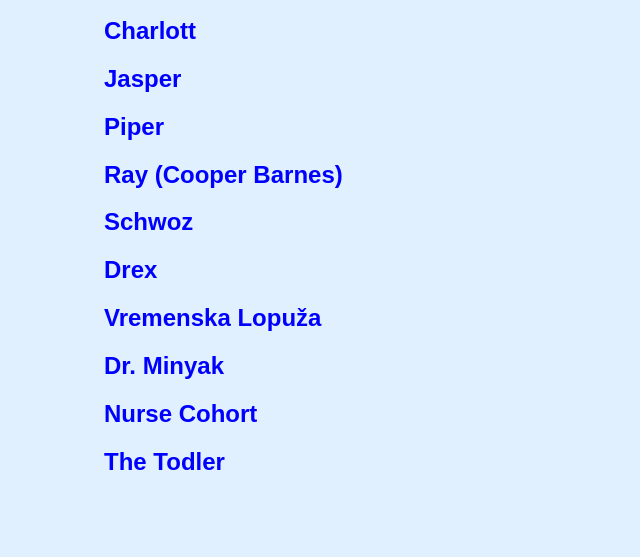
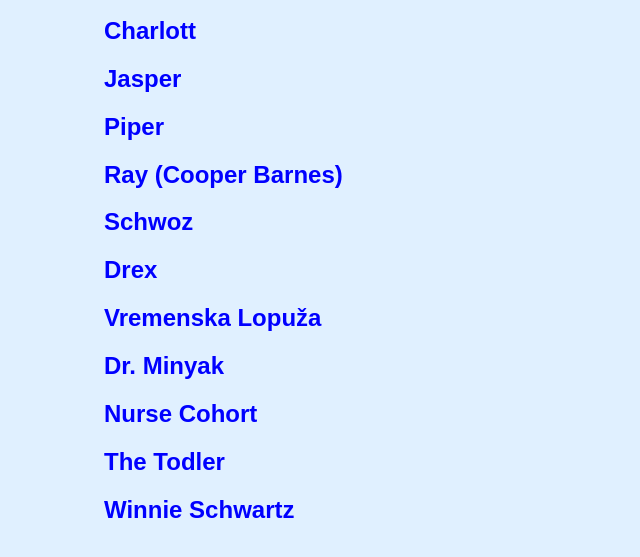
Before and after one commit to Mahir2711/henry-opasan-likovi-, a plain HTML site: page index.html in a window 1280 px wide. Shown: the part 131-688 px from the top of the page, without its empty margins (186-826 px from the left). Drawn offline with Linux system fonts and the light colour scheme.

Commit message:
Update index.html

```diff
--- a/index.html
+++ b/index.html
@@ -111,3 +111,7 @@
   <h2 onclick="prikaziDetalje('the-todler')">The Todler</h2>
   <p id="the-todler-det" class="detalji">The Todler ima 40 godina, dolazi iz Phoenix, Arizona, U.S. i on je super zlikovac.</p>
 </div>
+<div class="lik">
+  <h2 onclick="prikaziDetalje('winnie')">Winnie Schwartz</h2>
+  <p id="winnie-det" class="detalji">Winnie Schwartz ima 65 godina, rođena je u Gosport, Hampshire, Engleska i ona je sestra od Schwoza.</p>
+</div>
```
